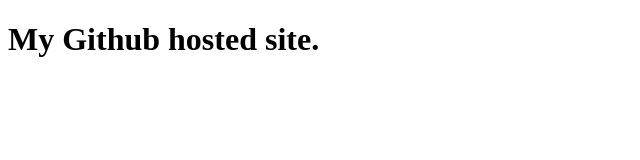
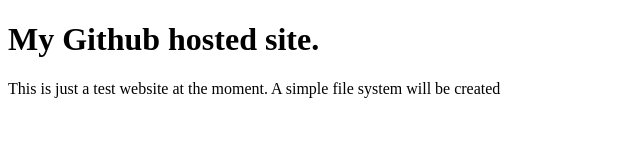
Before and after one commit to jon-mac-coding/jon-mac-coding.github.io, a plain HTML site: page index.html in a window 1280 px wide. Shown: the whole page, without its empty margins (0-640 px from the left). Drawn offline with Linux system fonts and the light colour scheme.

Commit message:
Update index.html
added a paragraph to index.html

```diff
--- a/index.html
+++ b/index.html
@@ -7,5 +7,6 @@
 </head>
 <body>
     <h1>My Github hosted site.</h1>
+    <p>This is just a test website at the moment. A simple file system will be created</p>
 </body>
 </html>
```
